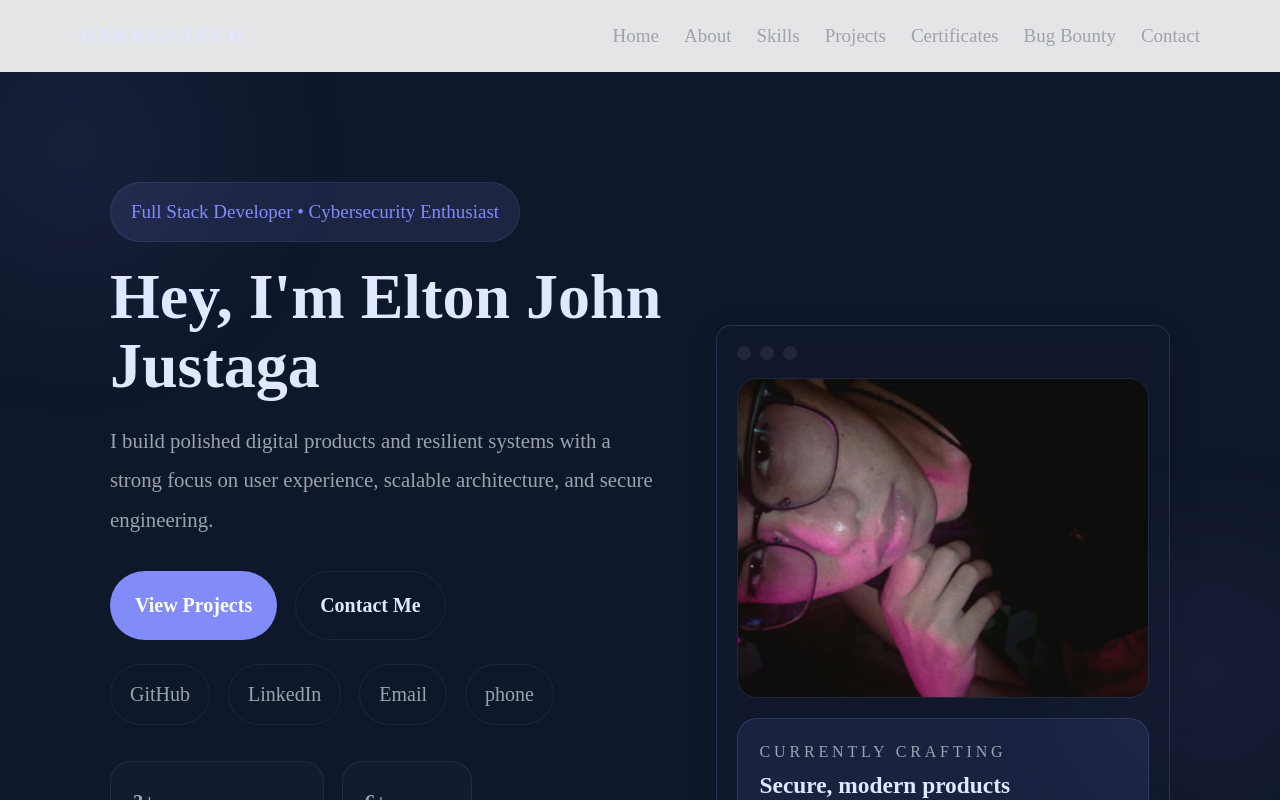
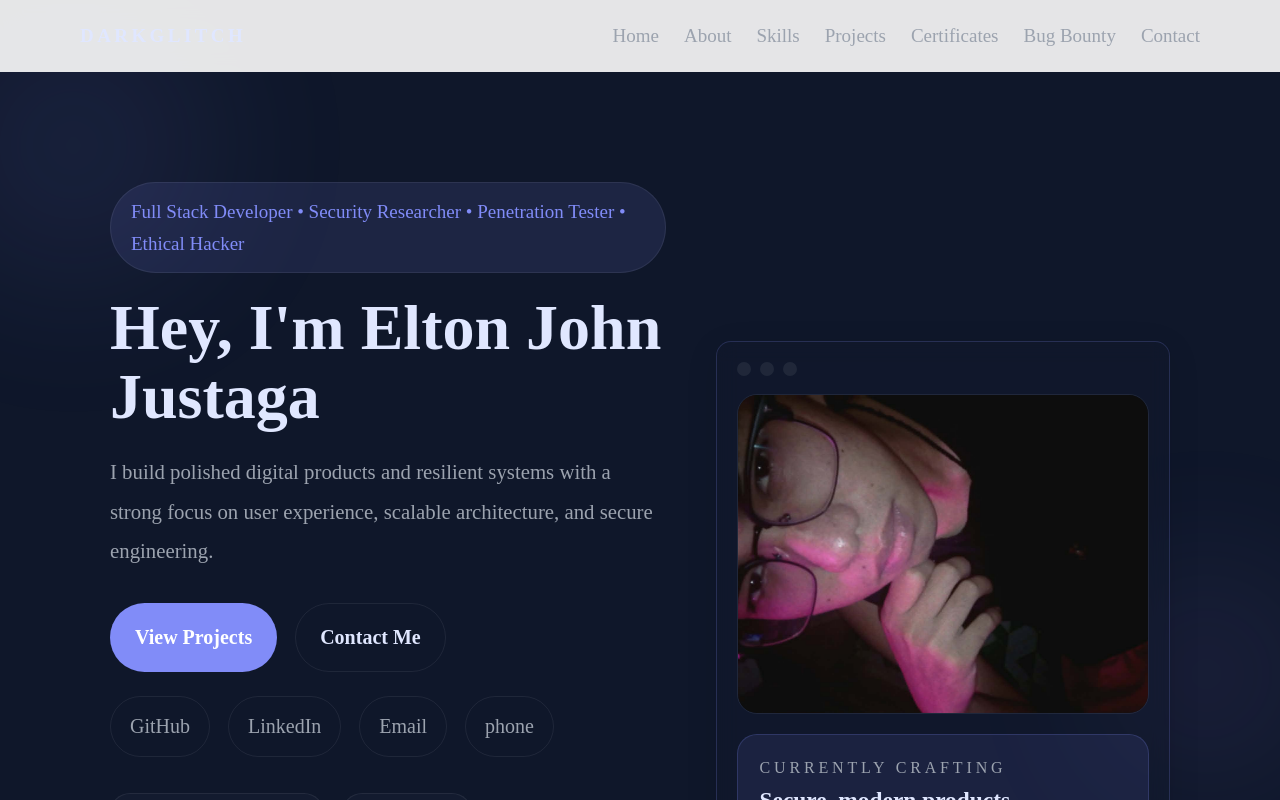
Before and after one commit to LaVenganzaDelLadron/portfolio, a React app: page / in a window 1280 px wide. Shown: the top 800 px of the page. Built offline with nearby package versions, Linux system fonts and the light colour scheme; the HTML template or start-up script is replaced by a standard one; a web font is replaced by a local one.

Commit message:
update prof

```diff
--- a/src/pages/hero/Hero.tsx
+++ b/src/pages/hero/Hero.tsx
@@ -9,7 +9,7 @@ export default function Hero() {
     <section id="home" className="hero-section">
       <div className="hero-grid">
         <Reveal className="hero-copy">
-          <div className="hero-badge">Full Stack Developer • Cybersecurity Enthusiast</div>
+          <div className="hero-badge">Full Stack Developer • Security Researcher • Penetration Tester • Ethical Hacker</div>
           <h1>
             Hey, I&apos;m <span>Elton John Justaga</span>
           </h1>
```
